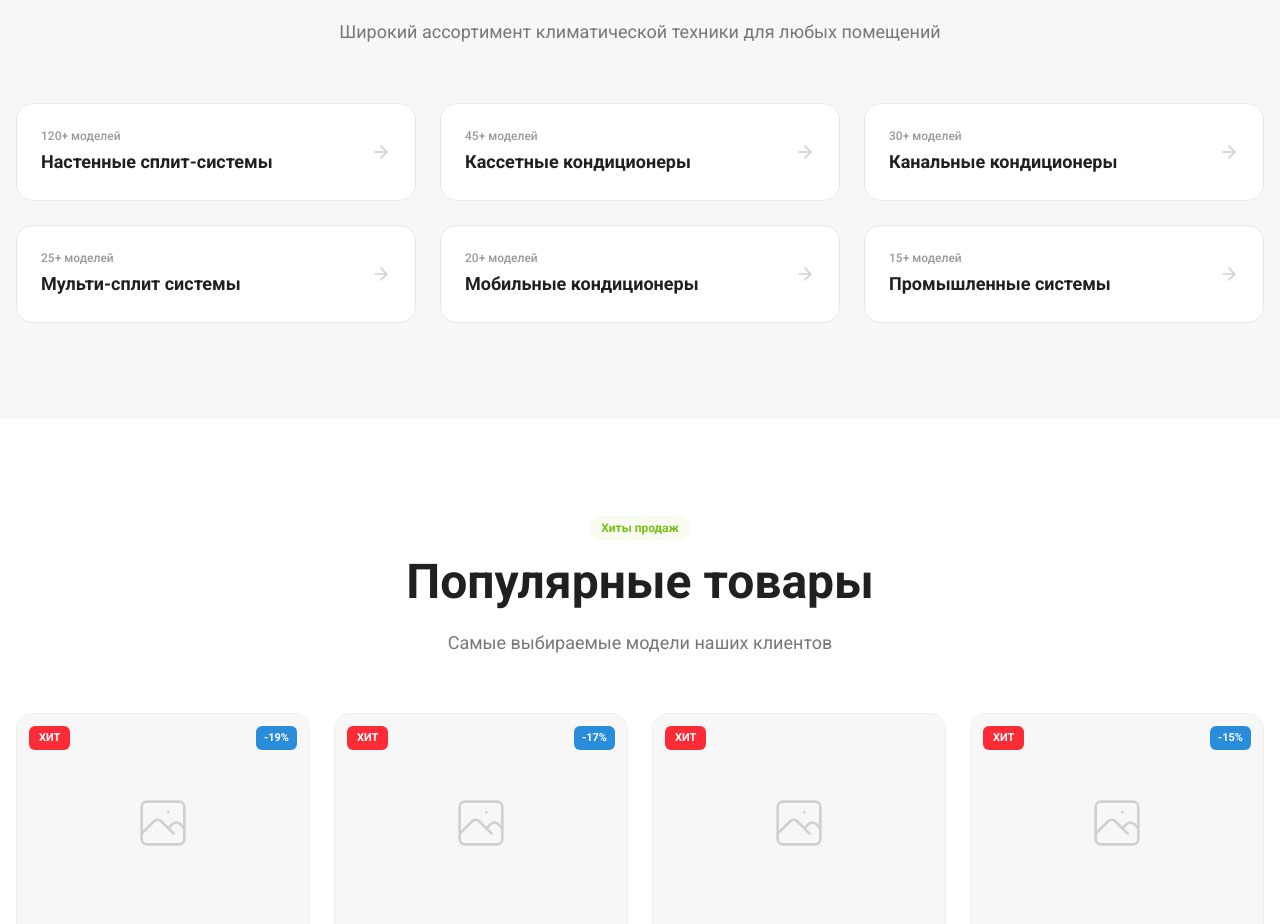
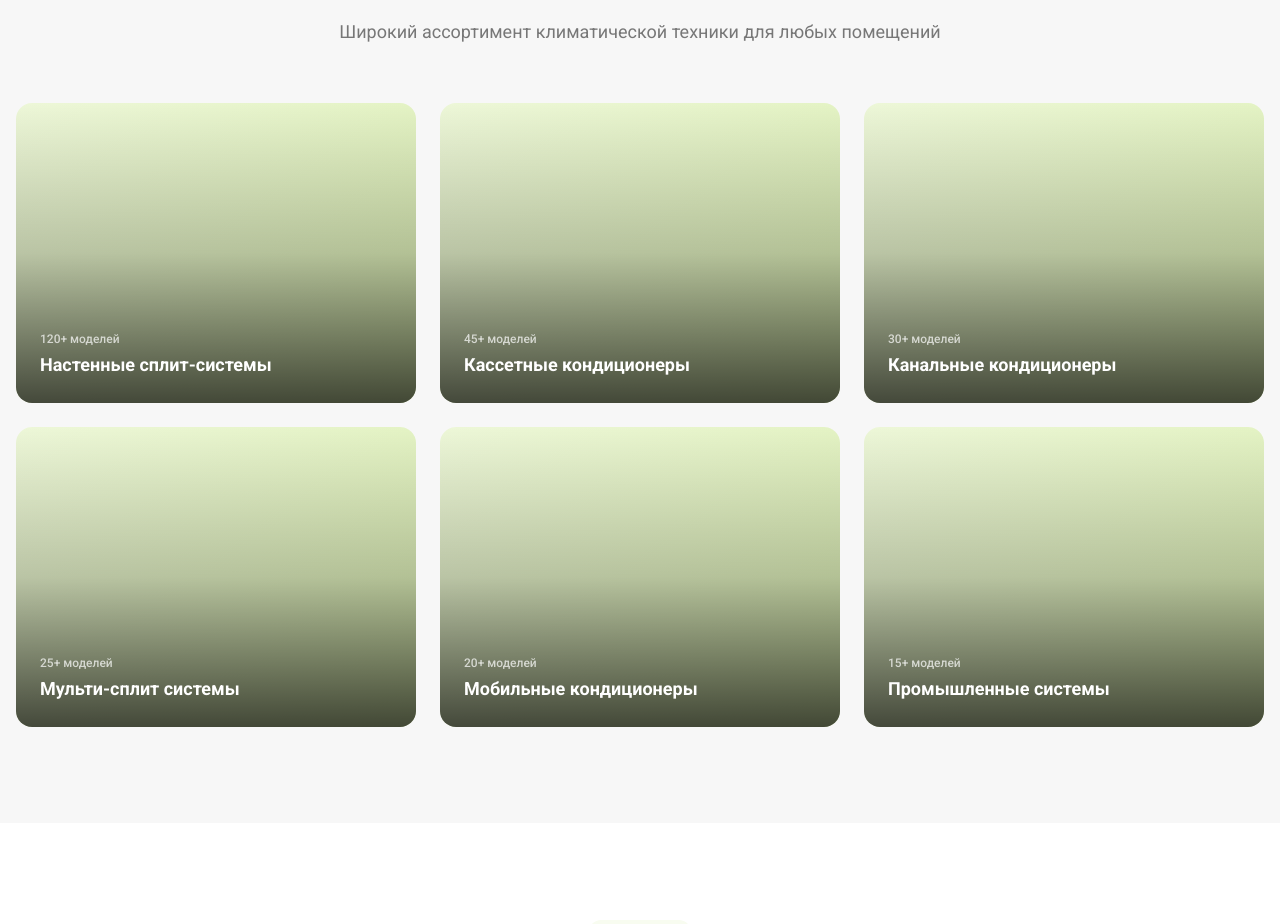
Before and after one commit to EwEE-ECO/KLIMAT, a Next.js app in the folder frontend/: page / in a window 1280 px wide. Shown: the part 1859-2783 px from the top of the page. Built offline with nearby package versions, Linux system fonts and the light colour scheme.

Commit message:
revert: restore original Popular Categories with images

```diff
--- a/frontend/src/components/sections/CategoriesSection.tsx
+++ b/frontend/src/components/sections/CategoriesSection.tsx
@@ -3,12 +3,12 @@ import { ArrowRight } from "lucide-react"
 import { SectionTitle } from "@/components/ui/SectionTitle"
 
 const categories = [
-  { name: "Настенные сплит-системы", slug: "/catalog?type=nastenniy", count: "120+" },
-  { name: "Кассетные кондиционеры", slug: "/catalog?type=kassetniy", count: "45+" },
-  { name: "Канальные кондиционеры", slug: "/catalog?type=kanalniy", count: "30+" },
-  { name: "Мульти-сплит системы", slug: "/catalog?type=multisplit", count: "25+" },
-  { name: "Мобильные кондиционеры", slug: "/catalog?type=mobilniy", count: "20+" },
-  { name: "Промышленные системы", slug: "/catalog?type=prom", count: "15+" },
+  { name: "Настенные сплит-системы", slug: "/catalog?type=nastenniy", image: "https://kvadroklimat.ru/upload/iblock/44a/dx49e4o0tlju698litgpkcn56k70qomv.jpg", count: "120+" },
+  { name: "Кассетные кондиционеры", slug: "/catalog?type=kassetniy", image: "https://kvadroklimat.ru/upload/iblock/d13/edto09z6vrzk94k3x0f8stiuil5t3whn.webp", count: "45+" },
+  { name: "Канальные кондиционеры", slug: "/catalog?type=kanalniy", image: "https://kvadroklimat.ru/upload/iblock/237/t0jozeyouneuhtmkvmc686msb0cvvwlz.webp", count: "30+" },
+  { name: "Мульти-сплит системы", slug: "/catalog?type=multisplit", image: "https://kvadroklimat.ru/upload/iblock/597/pgx2pivkopk9knyb3zzeqbblpepxgekf.jpg", count: "25+" },
+  { name: "Мобильные кондиционеры", slug: "/catalog?type=mobilniy", image: "https://kvadroklimat.ru/upload/iblock/409/1z0u3k2tyhe951foiqzay6hugbh7i26s.webp", count: "20+" },
+  { name: "Промышленные системы", slug: "/catalog?type=prom", image: "https://kvadroklimat.ru/upload/iblock/d95/zjyr050mfy80krlkqo5bsgy7uiu0bbio.webp", count: "15+" },
 ]
 
 export function CategoriesSection() {
@@ -18,13 +18,15 @@ export function CategoriesSection() {
         <SectionTitle tag="Каталог" title="Популярные категории" description="Широкий ассортимент климатической техники для любых помещений" />
         <div className="grid sm:grid-cols-2 lg:grid-cols-3 gap-6">
           {categories.map((cat) => (
-            <Link key={cat.name} href={cat.slug} className="group block p-6 rounded-2xl border border-gray-200 bg-white hover:border-brand-500 hover:shadow-md transition-all">
-              <div className="flex items-center justify-between">
-                <div>
-                  <p className="text-xs font-medium text-gray-400">{cat.count} моделей</p>
-                  <h3 className="text-lg font-bold text-gray-900 mt-1 group-hover:text-brand-500 transition-colors">{cat.name}</h3>
-                </div>
-                <ArrowRight className="w-5 h-5 text-gray-300 group-hover:text-brand-500 transition-colors shrink-0" />
+            <Link key={cat.name} href={cat.slug} className="group relative overflow-hidden rounded-2xl aspect-[4/3] block">
+              <div className="absolute inset-0 bg-gradient-to-br from-brand-100 to-brand-200" />
+              <div className="absolute inset-0 bg-gradient-to-t from-black/70 via-black/20 to-transparent" />
+              <div className="absolute bottom-0 left-0 right-0 p-6">
+                <p className="text-xs font-medium text-white/70">{cat.count} моделей</p>
+                <h3 className="text-lg font-bold text-white mt-1">{cat.name}</h3>
+              </div>
+              <div className="absolute top-6 right-6 w-10 h-10 rounded-full bg-white/20 backdrop-blur-sm flex items-center justify-center opacity-0 group-hover:opacity-100 transition-opacity">
+                <ArrowRight className="w-5 h-5 text-white" />
               </div>
             </Link>
           ))}
```
Also changed, not shown: 41 other files (tests, documents, lock files or other folders).
